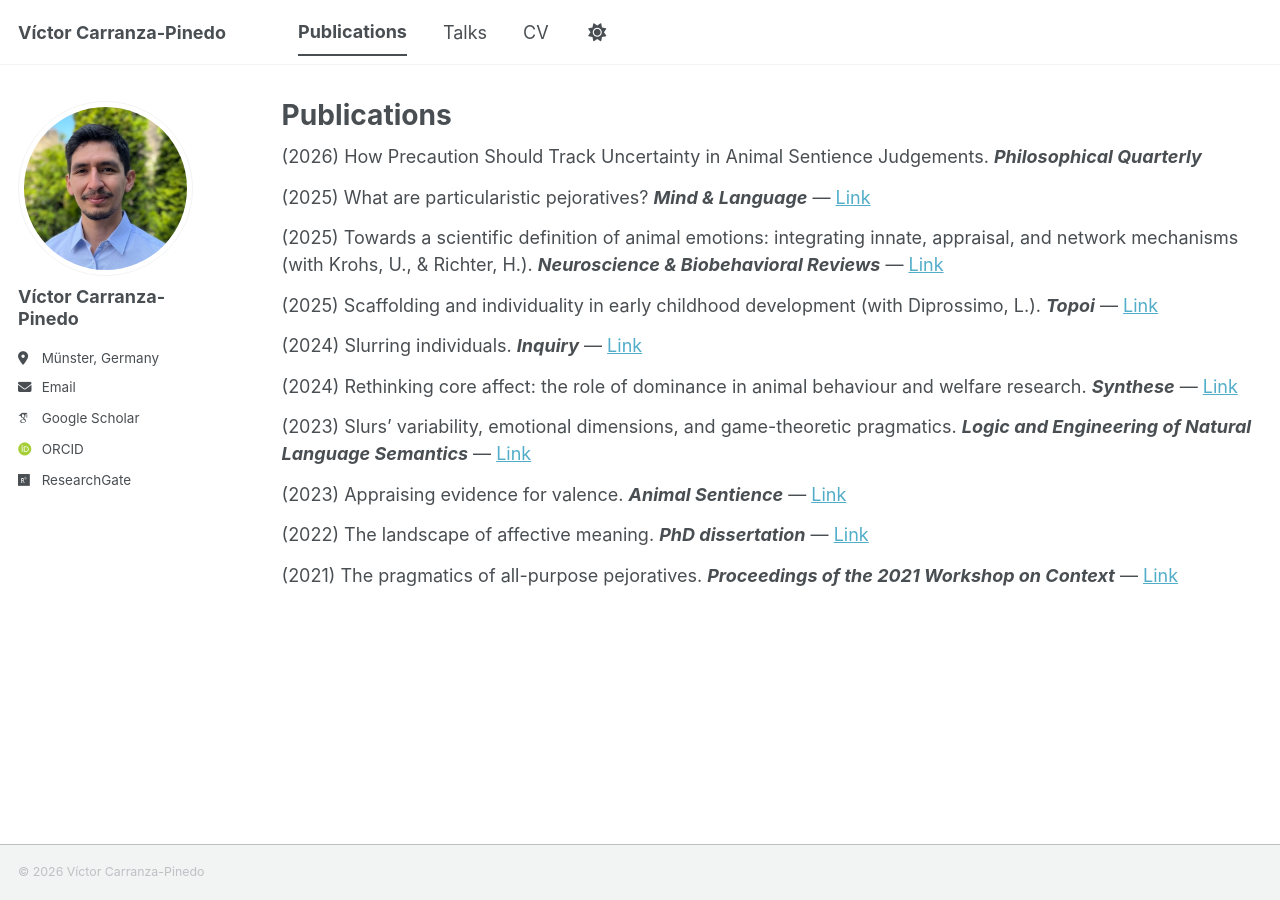
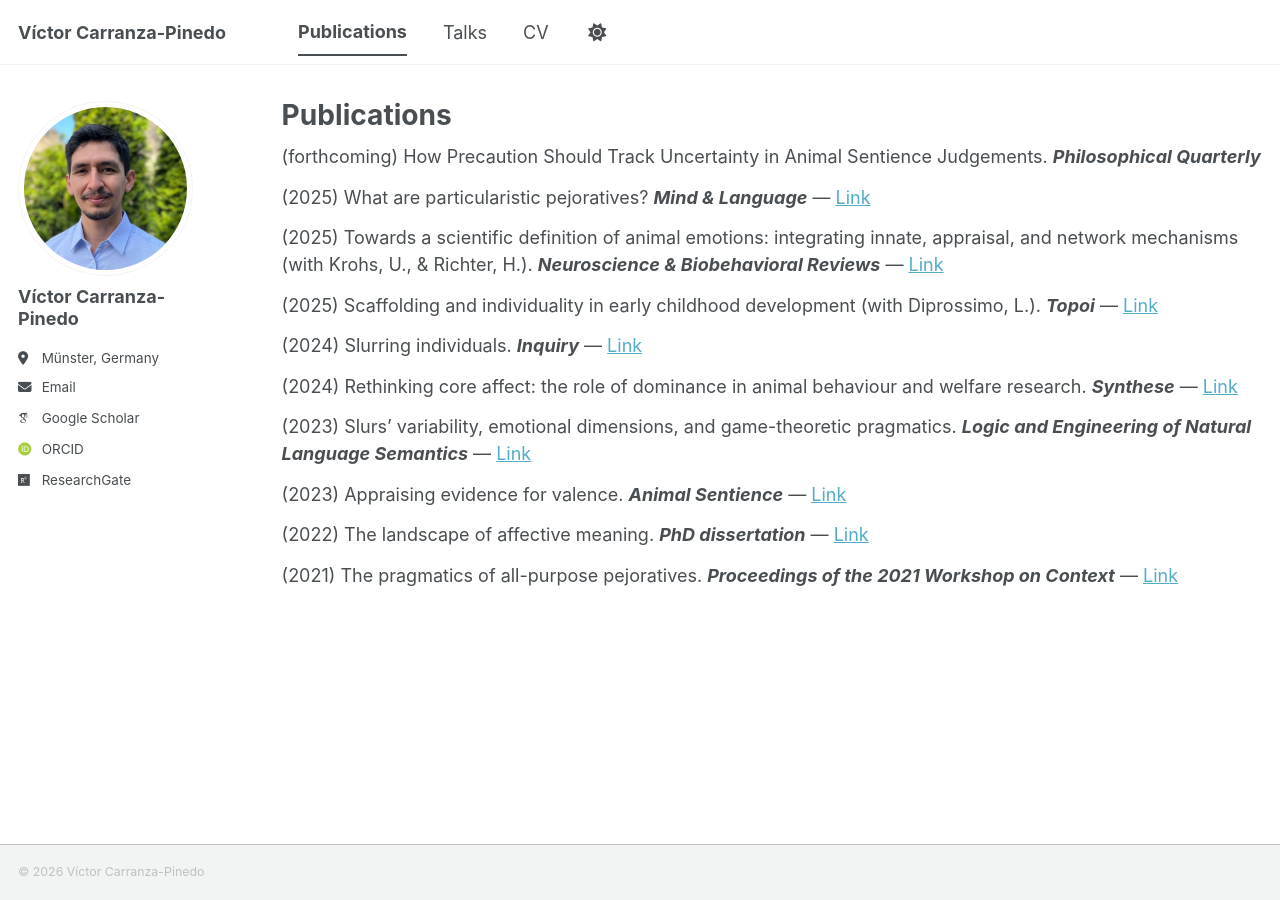
Before and after one commit to carranza-pinedo/carranza-pinedo.github.io, a Jekyll site: the page built from _pages/publications.html, in a window 1280 px wide. Built offline with Jekyll 4.4.1, drawn with Linux system fonts in a browser that asks for light colours; some web fonts are replaced; a script bundle is joined from its source files by our own code; library files that are not in the unit come from our copies; part of the change alters nothing that is shown.

```diff
--- a/_includes/archive-single-publication.html
+++ b/_includes/archive-single-publication.html
@@ -1,4 +1,8 @@
-{% assign year = post.date | date: "%Y" %}
+{% if post.pub_year and post.pub_year != "" %}
+  {% assign year = post.pub_year %}
+{% else %}
+  {% assign year = post.date | date: "%Y" %}
+{% endif %}
 
 {%- comment -%}
 Extract a short journal/venue name from `venue` by dropping anything after "(" or ",".
```
